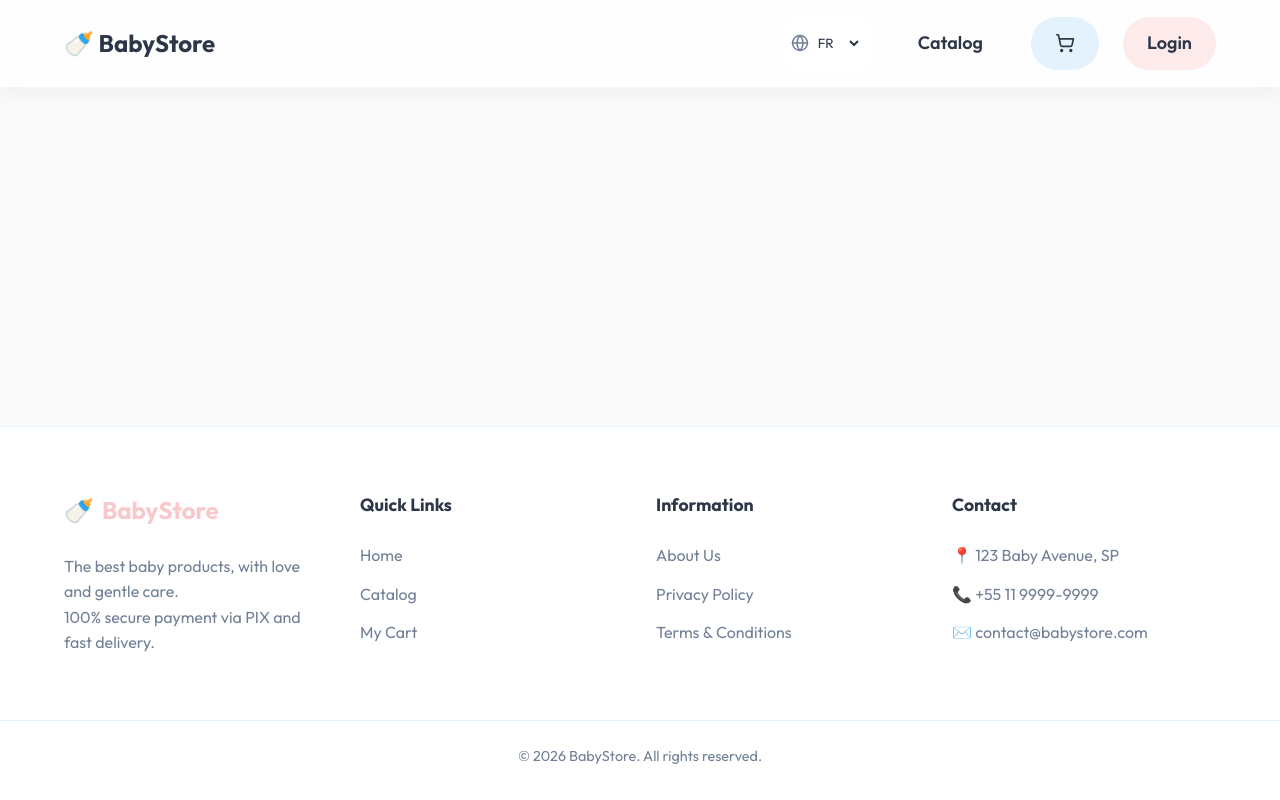
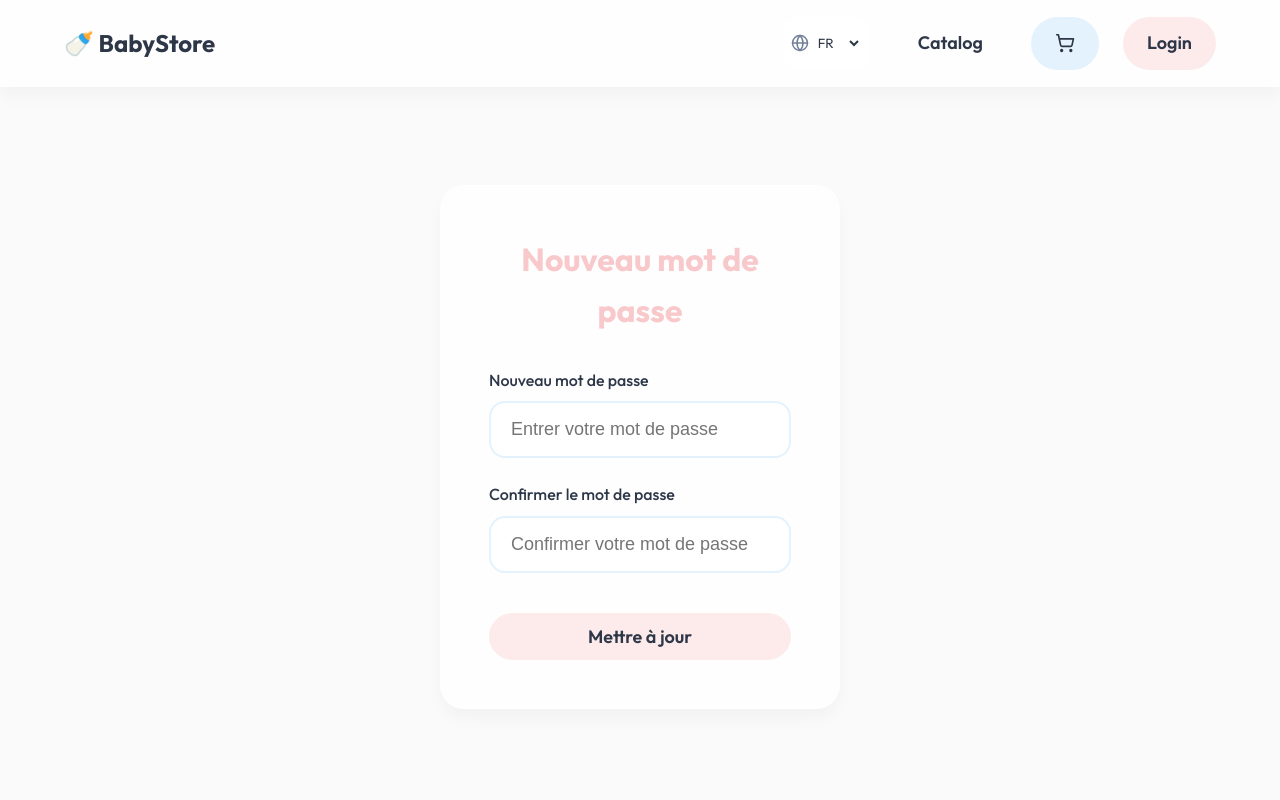
Before and after one commit to agnidekafil139-dot/BabyStore, a React (Vite) app in the folder frontend/: page /reset-password in a window 1280 px wide. Shown: the top 800 px of the page. Built offline with nearby package versions, Linux system fonts and the light colour scheme; no server answers.

Commit message:
Add ResetPassword page

```diff
--- a/frontend/src/App.jsx
+++ b/frontend/src/App.jsx
@@ -9,6 +9,7 @@ import CheckoutPage from './pages/CheckoutPage';
 import Login from './pages/Login';
 import Register from './pages/Register';
 import ForgotPassword from './pages/ForgotPassword';
+import ResetPassword from './pages/ResetPassword';
 import AdminDashboard from './pages/admin/AdminDashboard';
 import AdminProductsList from './pages/admin/AdminProductsList';
 import AdminProductEdit from './pages/admin/AdminProductEdit';
@@ -62,6 +63,7 @@ function App() {
                         <Route path="/login" element={<Login />} />
                         <Route path="/register" element={<Register />} />
                         <Route path="/forgot-password" element={<ForgotPassword />} />
+                        <Route path="/reset-password" element={<ResetPassword />} />
                         <Route path="/admin" element={<AdminDashboard />} />
                         <Route path="/admin/products" element={<AdminProductsList />} />
                         <Route path="/admin/products/:id/edit" element={<AdminProductEdit />} />
--- /dev/null
+++ b/frontend/src/pages/ResetPassword.jsx
@@ -0,0 +1,120 @@
+import { useState } from 'react';
+import { useNavigate } from 'react-router-dom';
+import { useTranslation } from 'react-i18next';
+import { supabase } from '../lib/supabase';
+
+const ResetPassword = () => {
+    const { t } = useTranslation();
+    const navigate = useNavigate();
+    const [password, setPassword] = useState('');
+    const [confirmPassword, setConfirmPassword] = useState('');
+    const [error, setError] = useState('');
+    const [loading, setLoading] = useState(false);
+    const [success, setSuccess] = useState(false);
+
+    const submitHandler = async (e) => {
+        e.preventDefault();
+        setError('');
+
+        if (password !== confirmPassword) {
+            setError('Les mots de passe ne correspondent pas');
+            return;
+        }
+
+        if (password.length < 6) {
+            setError('Le mot de passe doit contenir au moins 6 caractères');
+            return;
+        }
+
+        setLoading(true);
+        try {
+            const { error: updateError } = await supabase.auth.updateUser({
+                password,
+            });
+
+            if (updateError) throw updateError;
+
+            setSuccess(true);
+            setTimeout(() => {
+                navigate('/login');
+            }, 2000);
+
+        } catch (err) {
+            console.error('Reset password error:', err);
+            setError(err.message || 'Erreur lors de la mise à jour du mot de passe');
+        } finally {
+            setLoading(false);
+        }
+    };
+
+    if (success) {
+        return (
+            <div className="container main-layout" style={{ display: 'flex', justifyContent: 'center', alignItems: 'center' }}>
+                <div className="glass animate-fade-in" style={{ padding: '3rem', borderRadius: 'var(--radius-lg)', width: '100%', maxWidth: '400px', textAlign: 'center' }}>
+                    <div style={{ fontSize: '4rem', marginBottom: '1rem' }}>🔐</div>
+                    <h2 style={{ marginBottom: '1rem', color: 'var(--color-primary-dark)' }}>
+                        Mot de passe mis à jour
+                    </h2>
+                    <p style={{ color: 'var(--color-text-light)' }}>
+                        Votre mot de passe a été mis à jour avec succès.
+                    </p>
+                    <p style={{ marginTop: '1rem', color: 'var(--color-text-light)', fontSize: 'var(--text-sm)' }}>
+                        <a href="/login" style={{ color: 'var(--color-primary-dark)', fontWeight: 'bold' }}>
+                            Se connecter
+                        </a>
+                    </p>
+                </div>
+            </div>
+        );
+    }
+
+    return (
+        <div className="container main-layout" style={{ display: 'flex', justifyContent: 'center', alignItems: 'center' }}>
+            <div className="glass animate-fade-in" style={{ padding: '3rem', borderRadius: 'var(--radius-lg)', width: '100%', maxWidth: '400px' }}>
+                <h1 style={{ textAlign: 'center', marginBottom: '2rem', color: 'var(--color-primary-dark)' }}>
+                    Nouveau mot de passe
+                </h1>
+                <form onSubmit={submitHandler} style={{ display: 'flex', flexDirection: 'column', gap: '1.5rem' }}>
+                    <div>
+                        <label style={{ display: 'block', marginBottom: '0.5rem', fontWeight: '500' }}>
+                            Nouveau mot de passe
+                        </label>
+                        <input
+                            type="password"
+                            className="input-control"
+                            placeholder="Entrer votre mot de passe"
+                            value={password}
+                            onChange={(e) => setPassword(e.target.value)}
+                            required
+                            minLength={6}
+                        />
+                    </div>
+                    <div>
+                        <label style={{ display: 'block', marginBottom: '0.5rem', fontWeight: '500' }}>
+                            Confirmer le mot de passe
+                        </label>
+                        <input
+                            type="password"
+                            className="input-control"
+                            placeholder="Confirmer votre mot de passe"
+                            value={confirmPassword}
+                            onChange={(e) => setConfirmPassword(e.target.value)}
+                            required
+                            minLength={6}
+                        />
+                    </div>
+                    {error && (
+                        <div style={{ color: 'var(--color-error, #c00)', fontSize: 'var(--text-sm)' }}>
+                            {error}
+                        </div>
+                    )}
+                    <button type="submit" className="btn btn-primary" style={{ marginTop: '1rem' }} disabled={loading}>
+                        {loading ? 'Chargement...' : 'Mettre à jour'}
+                    </button>
+                </form>
+            </div>
+        </div>
+    );
+};
+
+export default ResetPassword;
```
